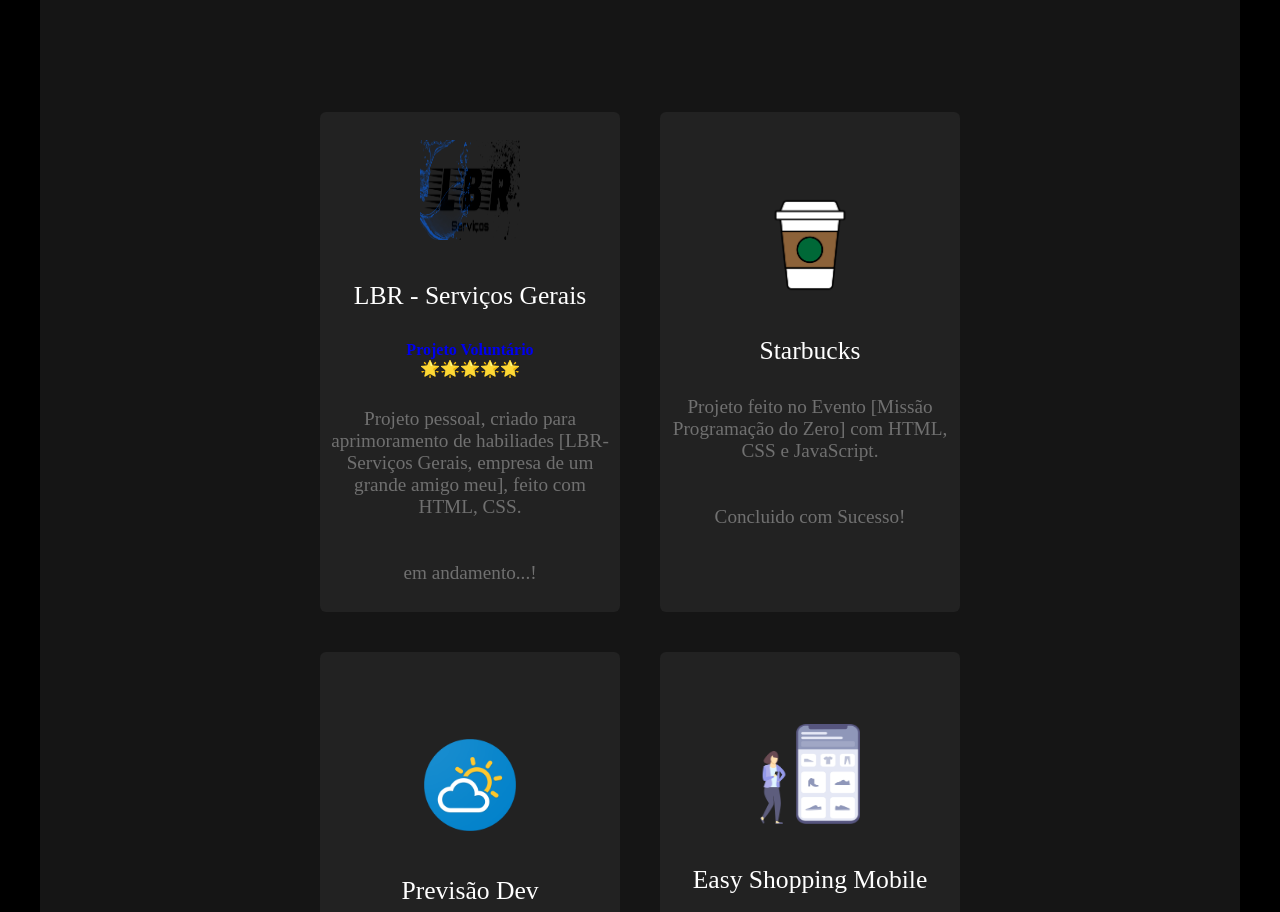
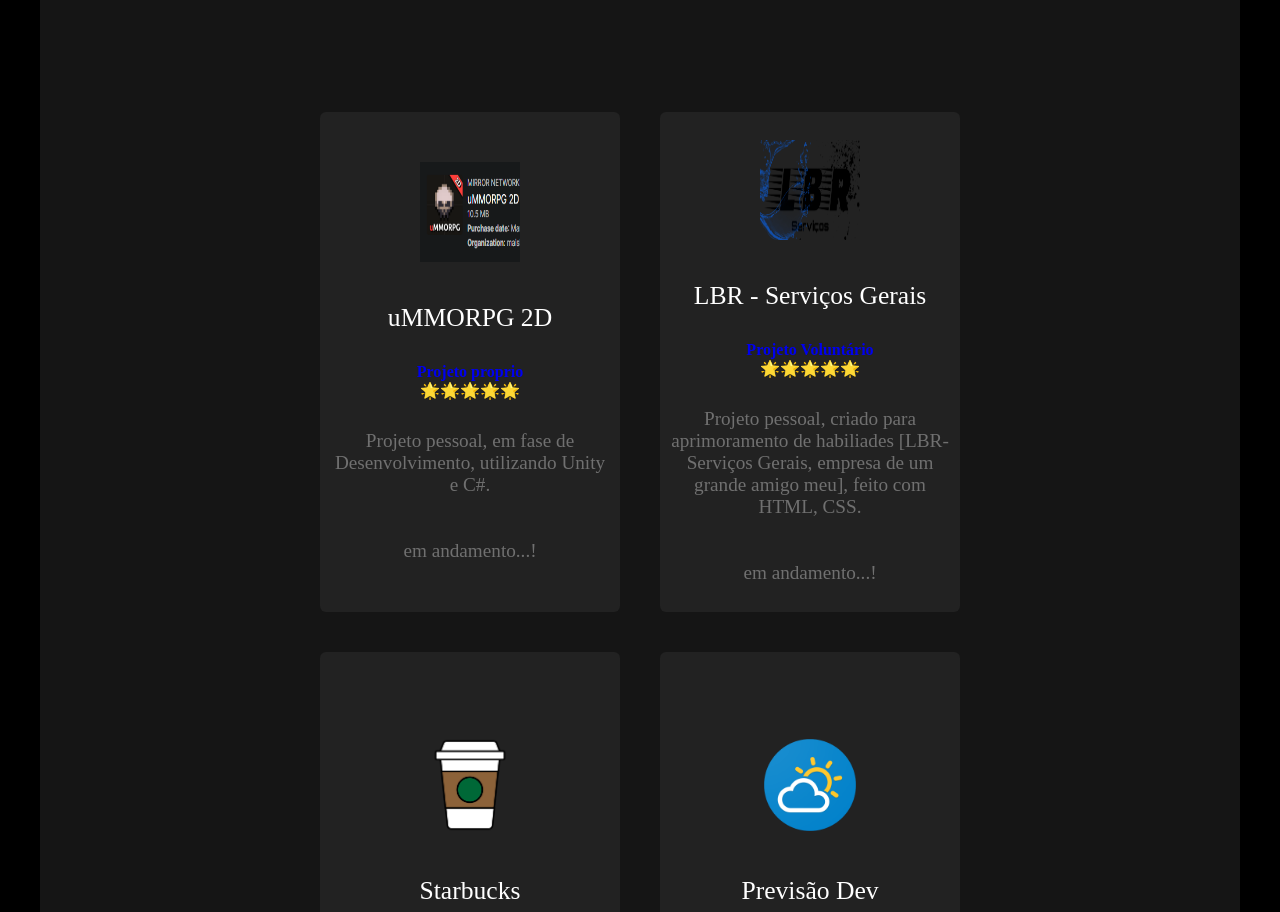
Before and after one commit to igorsctt/portfolio, a plain HTML site: page index.html in a window 1280 px wide. Shown: the part 1575-2487 px from the top of the page. Drawn offline with Linux system fonts and the light colour scheme.

Commit message:
Atualização de Projetos

```diff
--- a/index.html
+++ b/index.html
@@ -60,6 +60,21 @@
     </div>
     <div class="my_services">
       <ul>
+        <a href="https://igorsctt.github.io/ProjetoLBR/" target="_blank">
+          <li>
+            <i><img src="./assets/uMMORPG.png" alt="foto icon lbr- serviços gerais" /></i>
+            <h3>uMMORPG 2D</h3>
+            <h4>Projeto proprio<br> 🌟🌟🌟🌟🌟</h4>
+            <p>
+              Projeto pessoal, em fase de Desenvolvimento, utilizando Unity e C#.
+              <br />
+              <br />
+              <br />
+              em andamento...!
+            </p>
+          </li>
+        </a>
+
         <a href="https://igorsctt.github.io/ProjetoLBR/" target="_blank">
           <li>
             <i><img src="./assets/lbr.png" alt="foto icon lbr- serviços gerais" /></i>
```
Also changed, not shown: assets/uMMORPG.png (added).
